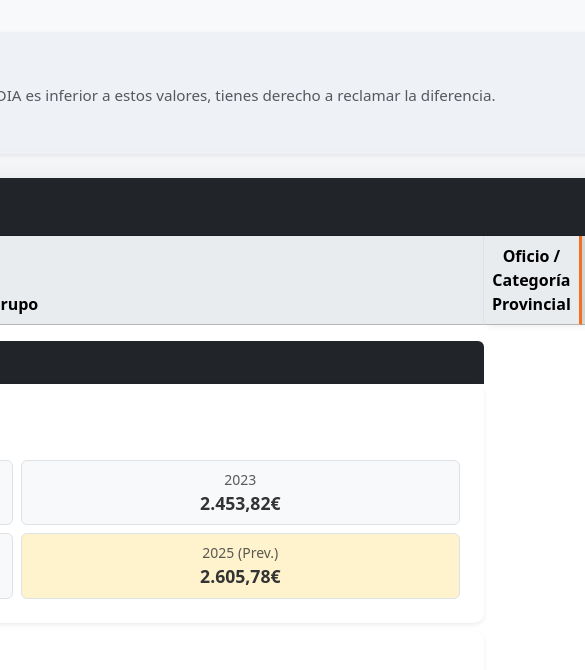
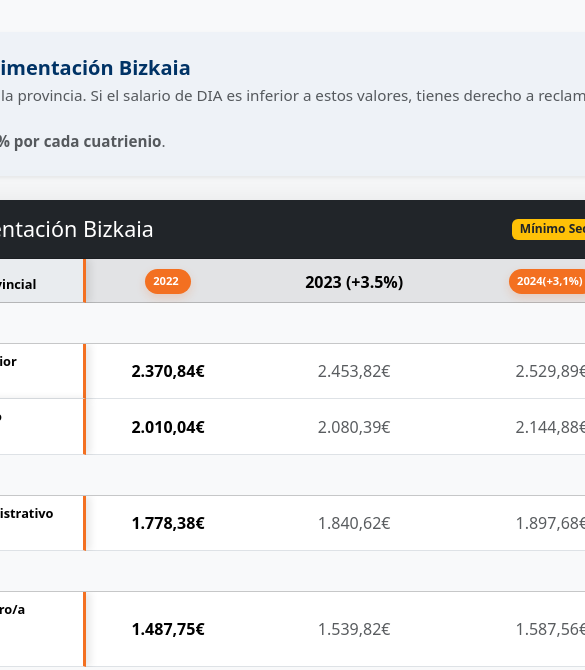
Before and after one commit to eki32/ConveX, an Angular app in the folder frontend/: page /convenios in a window 390 px wide. Shown: the part 174-844 px from the top of the page, 585 px wide, since content can reach past the window. Built offline with nearby package versions, Linux system fonts and the light colour scheme.

Commit message:
ajustamos css convenios

```diff
--- a/frontend/src/app/components/convenios/convenios.css
+++ b/frontend/src/app/components/convenios/convenios.css
@@ -64,17 +64,15 @@
 }
 
 /* --- AJUSTES MÓVIL --- */
-@media (max-width: 767px) {
-  .card {
-    border-radius: 10px;
-  }
-  .card-body strong {
-    font-size: 1.1rem;
-    color: #333;
-  }
-  .bg-dark {
-    font-size: 0.9rem;
-    letter-spacing: 1px;
+@media (max-width: 768px) {
+  .btn-tabla-naranja, .btn-tabla-roja { padding: 4px 8px !important; font-size: 0.7rem !important; }
+
+  /* Hacemos la columna de oficio un poco más estrecha en móvil para que quepa más contenido */
+  .table-responsive td:nth-child(2),
+  .table-responsive th:nth-child(2) {
+    max-width: 150px;
+    white-space: normal; /* Permite que el texto del oficio rompa en varias líneas */
+    font-size: 0.8rem;
   }
 }
 
--- a/frontend/src/app/components/convenios/convenios.html
+++ b/frontend/src/app/components/convenios/convenios.html
@@ -49,53 +49,30 @@
             </tr>
           </thead>
           <tbody>
-            <div class="table-responsive d-none d-md-block">
-  <table class="table table-hover align-middle">
-    </table>
-</div>
-
-<div class="d-block d-md-none">
-  @for (grupo of iaService.tablasSalariales; track grupo.grupo) {
-    <div class="bg-dark text-white p-2 mt-3 rounded-top">
-      <strong>Grupo Profesional {{ grupo.grupo }}</strong>
+            @for (grupo of iaService.tablasSalariales; track grupo.grupo) {
+              <tr class="table-light">
+                <td colspan="5" class="fw-bold text-primary" style="background-color: #f8f9fa;">
+                  <i class="bi bi-arrow-right-short"></i> Grupo Profesional {{ grupo.grupo }}
+                </td>
+              </tr>
+              @for (sub of grupo.subgrupos; track sub.oficio) {
+                <tr [class.table-warning]="grupo.grupo === 'G4'">
+                  <td class="text-center"><span class="badge bg-dark">{{ grupo.grupo }}</span></td>
+                  <td>
+                    <div class="fw-bold">{{ sub.oficio }}</div>
+                    <small class="text-muted" style="font-size: 0.7rem;">{{ sub.desc }}</small>
+                  </td>
+                  <td class="text-center fw-bold">{{ sub.s2022 | number:'1.2-2' }}€</td>
+                  <td class="text-center text-muted">{{ (sub.s2022 * 1.035) | number:'1.2-2' }}€</td>
+                  <td class="text-center text-muted">{{ (sub.s2022 * 1.035 * 1.031) | number:'1.2-2' }}€</td>
+                </tr>
+              }
+            }
+          </tbody>
+        </table>
+      </div>
     </div>
-
-    @for (sub of grupo.subgrupos; track sub.oficio) {
-      <div class="card mb-2 border-0 shadow-sm" style="border-left: 5px solid #f37021 !important;">
-        <div class="card-body p-3">
-          <h6 class="fw-bold text-primary mb-1">{{ sub.oficio }}</h6>
-          <p class="small text-muted mb-2">{{ sub.desc }}</p>
-
-          <div class="row g-2 text-center">
-            <div class="col-6">
-              <div class="p-2 border rounded bg-light">
-                <small class="d-block text-muted">2022</small>
-                <strong>{{ sub.s2022 | number:'1.2-2' }}€</strong>
-              </div>
-            </div>
-            <div class="col-6">
-              <div class="p-2 border rounded bg-light">
-                <small class="d-block text-muted">2023</small>
-                <strong>{{ (sub.s2022 * 1.035) | number:'1.2-2' }}€</strong>
-              </div>
-            </div>
-            <div class="col-6">
-              <div class="p-2 border rounded bg-light">
-                <small class="d-block text-muted">2024</small>
-                <strong>{{ (sub.s2022 * 1.035 * 1.031) | number:'1.2-2' }}€</strong>
-              </div>
-            </div>
-            <div class="col-6">
-              <div class="p-2 border rounded bg-warning-subtle">
-                <small class="d-block text-muted">2025 (Prev.)</small>
-                <strong>{{ (sub.s2022 * 1.035 * 1.031 * 1.03) | number:'1.2-2' }}€</strong>
-              </div>
-            </div>
-          </div>
-        </div>
-      </div>
-    }
-  }
+  </div>
 </div>
 
 
```
